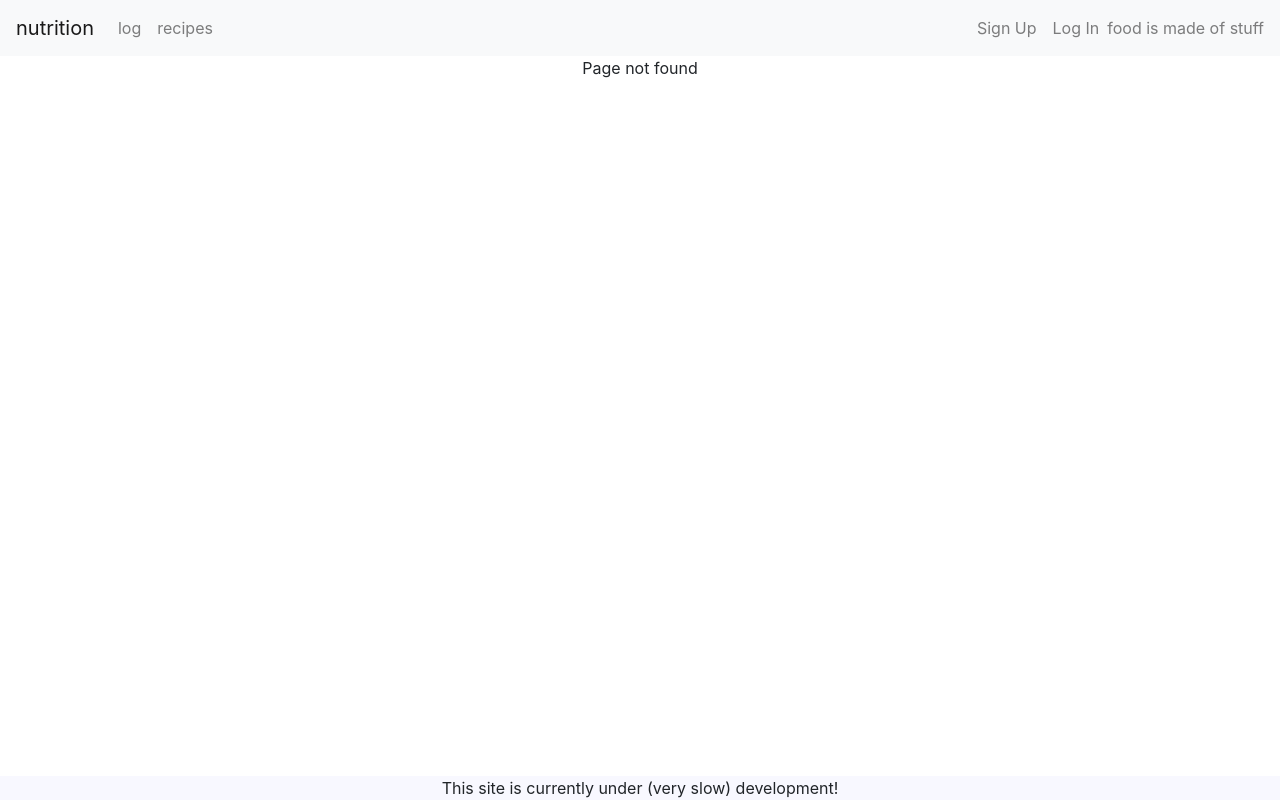
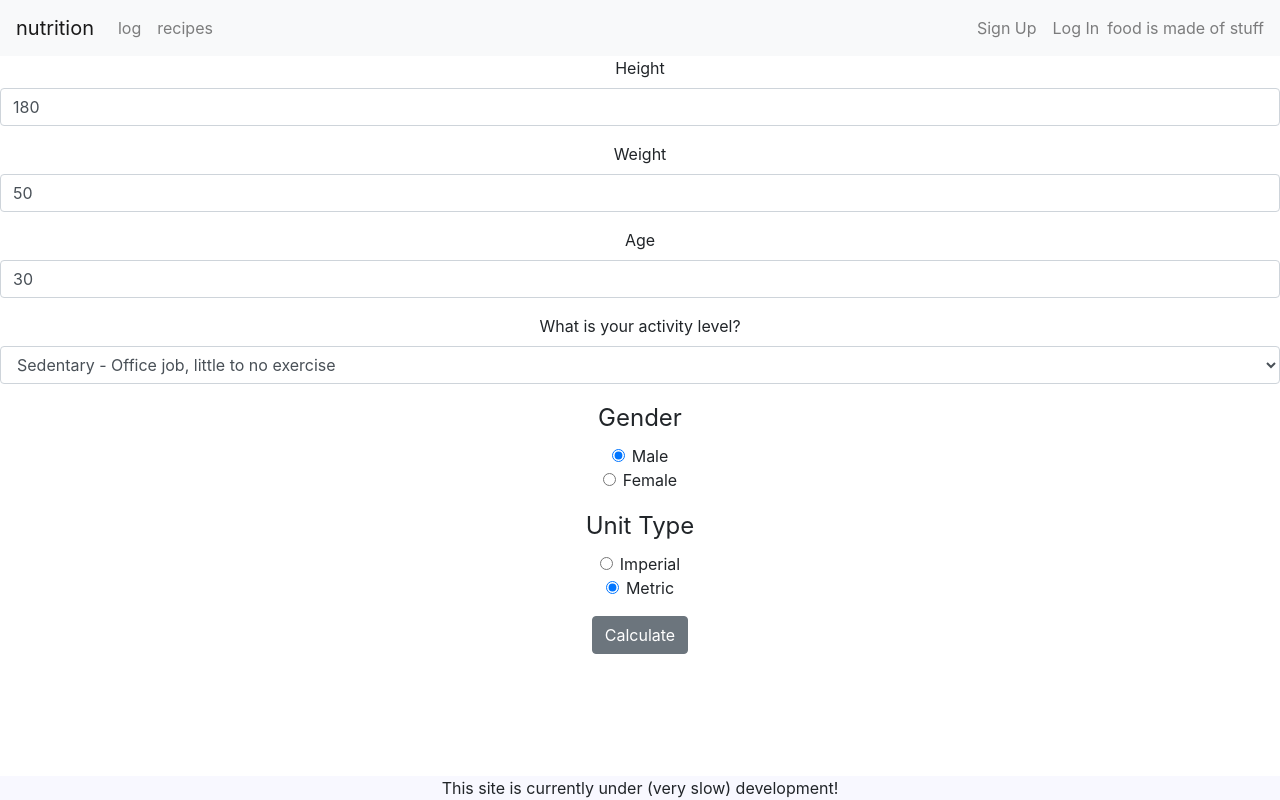
Before and after one commit to ichbindev/nutrition, a React (Create React App) app: page /calculator in a window 1280 px wide. Before the commit this address had no page. Built offline with nearby package versions, Linux system fonts and the light colour scheme.

Commit message:
implement TDEE calculator

```diff
--- a/src/App.js
+++ b/src/App.js
@@ -7,6 +7,7 @@ import Log from "./pages/Log";
 import Recipes from "./pages/Recipes";
 import Navbar from "./components/Navbar";
 import Footer from "./components/Footer";
+import Calculator from "./pages/Calculator";
 import { ThemeContext, themes } from "./utilities/consts";
 
 function App() {
@@ -30,6 +31,11 @@ function App() {
               exact
               path="/recipes/"
               render={() => <Recipes nutritionInfo={sample} />}
+            />
+            <Route
+              exact
+              path="/calculator/"
+              render={() => <Calculator nutritionInfo={sample} />}
             />
             <Route path="*" render={() => `Page not found`} />
           </Switch>
--- /dev/null
+++ b/src/components/TDEEForm.js
@@ -0,0 +1,140 @@
+import React, { useState } from "react";
+import { calculateTDEE } from "../utilities/tdee";
+import { Button, Form, FormGroup, Label, Input, FormText } from "reactstrap";
+
+const TDEEForm = () => {
+  const [gender, setGender] = useState("male");
+  const [height, setHeight] = useState(180);
+  const [weight, setWeight] = useState(50);
+  const [age, setAge] = useState(30);
+  const [multiplier, setMultipler] = useState("sedentary");
+  const [imperialUnits, setImperialUnits] = useState(false);
+  return (
+    <Form>
+      <FormGroup>
+        <Label for="height-input">Height</Label>
+        <Input
+          type="text"
+          name="height-input"
+          id="height-input"
+          value={height}
+          onChange={(e) => setHeight(e.target.value)}
+        />
+      </FormGroup>
+      <FormGroup>
+        <Label for="weight-input">Weight</Label>
+        <Input
+          type="text"
+          name="weight-input"
+          id="weight-input"
+          value={weight}
+          onChange={(e) => setWeight(e.target.value)}
+        />
+      </FormGroup>
+      <FormGroup>
+        <Label for="age-input">Age</Label>
+        <Input
+          type="text"
+          name="age-input"
+          id="age-input"
+          value={age}
+          onChange={(e) => setAge(e.target.value)}
+        />
+      </FormGroup>
+      <FormGroup>
+        <Label for="activity-level">What is your activity level?</Label>
+        <Input
+          type="select"
+          name="activity-level"
+          id="activity-level"
+          value={multiplier}
+          onChange={(e) => setMultipler(e.target.value)}
+        >
+          <option value="sedentary">
+            Sedentary - Office job, little to no exercise
+          </option>
+          <option value="light">
+            Light - Active job or exercise twice a week
+          </option>
+          <option value="moderate">
+            Moderate - Demanding physical job or work out 3-4 times a week
+          </option>
+          <option value="very">
+            Very - Work out 5 times a week or very physical job and exercise
+          </option>
+          <option value="extremely">
+            Extremely - Work out multiple times per day
+          </option>
+        </Input>
+      </FormGroup>
+      <FormGroup tag="fieldset">
+        <legend>Gender</legend>
+        <FormGroup check>
+          <Label check>
+            <Input
+              type="radio"
+              name="gender"
+              checked={gender === "male"}
+              onChange={(e) => setGender("male")}
+            />{" "}
+            Male
+          </Label>
+        </FormGroup>
+        <FormGroup check>
+          <Label check>
+            <Input
+              type="radio"
+              name="gender"
+              checked={gender === "female"}
+              onChange={(e) => setGender("female")}
+            />{" "}
+            Female
+          </Label>
+        </FormGroup>
+      </FormGroup>
+      <FormGroup tag="fieldset">
+        <legend>Unit Type</legend>
+        <FormGroup check>
+          <Label check>
+            <Input
+              type="radio"
+              name="imperial"
+              checked={imperialUnits}
+              onChange={(e) => setImperialUnits(true)}
+            />{" "}
+            Imperial
+          </Label>
+        </FormGroup>
+        <FormGroup check>
+          <Label check>
+            <Input
+              type="radio"
+              name="imperial"
+              checked={!imperialUnits}
+              onChange={(e) => setImperialUnits(false)}
+            />{" "}
+            Metric
+          </Label>
+        </FormGroup>
+      </FormGroup>
+      <Button
+        onClick={() =>
+          console.log(
+            calculateTDEE(
+              gender,
+              height,
+              weight,
+              age,
+              multiplier,
+              imperialUnits
+            )
+          )
+        }
+      >
+        Calculate
+      </Button>
+    </Form>
+  );
+};
+
+export default TDEEForm;
--- /dev/null
+++ b/src/pages/Calculator.js
@@ -0,0 +1,12 @@
+import React from "react";
+import TDEEForm from "../components/TDEEForm";
+
+const Calculator = () => {
+  return (
+    <div>
+      <TDEEForm />
+    </div>
+  )
+}
+
+export default Calculator;
--- a/src/utilities/tdee.js
+++ b/src/utilities/tdee.js
@@ -1,4 +1,4 @@
-import ACTIVITY_MULTIPLIERS from "./consts";
+import { ACTIVITY_MULTIPLIERS } from "./consts";
 
 const calculateBMA = (gender, height, weight, age) => {
   const baseBMA = height * 6.25 + weight * 9.99 - age * 4.92;
@@ -23,23 +23,17 @@ export const calculateTDEE = (
   height,
   weight,
   age,
-  activityMultiplier
+  activityMultiplier,
+  imperial
 ) => {
+  // ensure measurements are metric for formula
+  if (imperial) {
+    height = convertInchesToCM(height);
+    weight = convertPoundsToKG(weight);
+  }
   let BMA = calculateBMA(gender, height, weight, age);
   if (activityMultiplier) {
     BMA *= ACTIVITY_MULTIPLIERS[gender][activityMultiplier];
   }
   return BMA;
 };
-
-export const calculateTDEEImperial = (
-  gender,
-  height,
-  weight,
-  age,
-  activityMultiplier
-) => {
-  const heightInCM = convertInchesToCM(height);
-  const weightInKG = convertPoundsToKG(weight);
-  return calculateTDEE(gender, heightInCM, weightInKG, age, activityMultiplier);
-};
```
